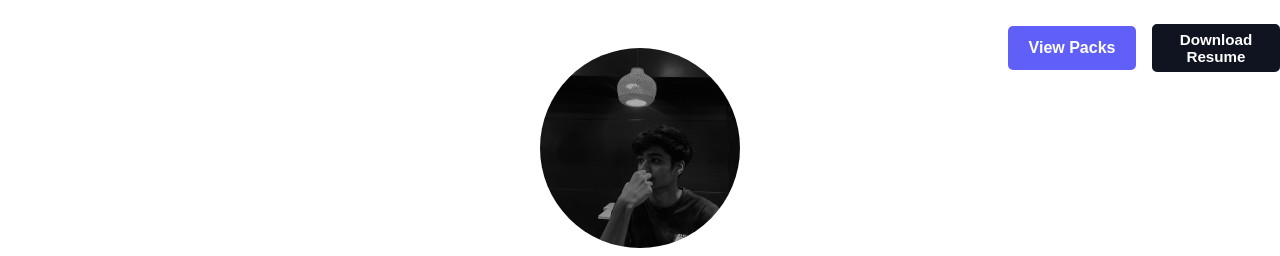
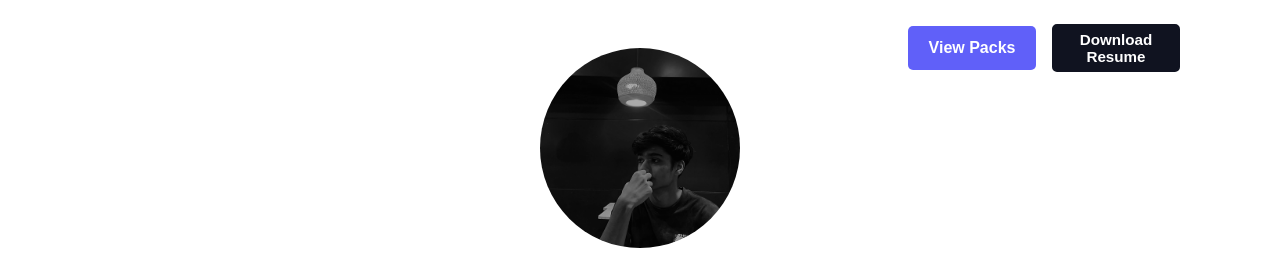
Before and after one commit to MrFrayman/MrFraymam.github.io, a plain HTML site: page index.html in a window 1280 px wide. Shown: the top 256 px of the page. Drawn offline with Linux system fonts and the light colour scheme.

Commit message:
Update styles.css

```diff
--- a/styles.css
+++ b/styles.css
@@ -54,7 +54,7 @@ body {
 }
 
 .container a {
-  transform: translateX(1000px);
+  transform: translateX(900px);
 }
 
 .pack-btn {
```
